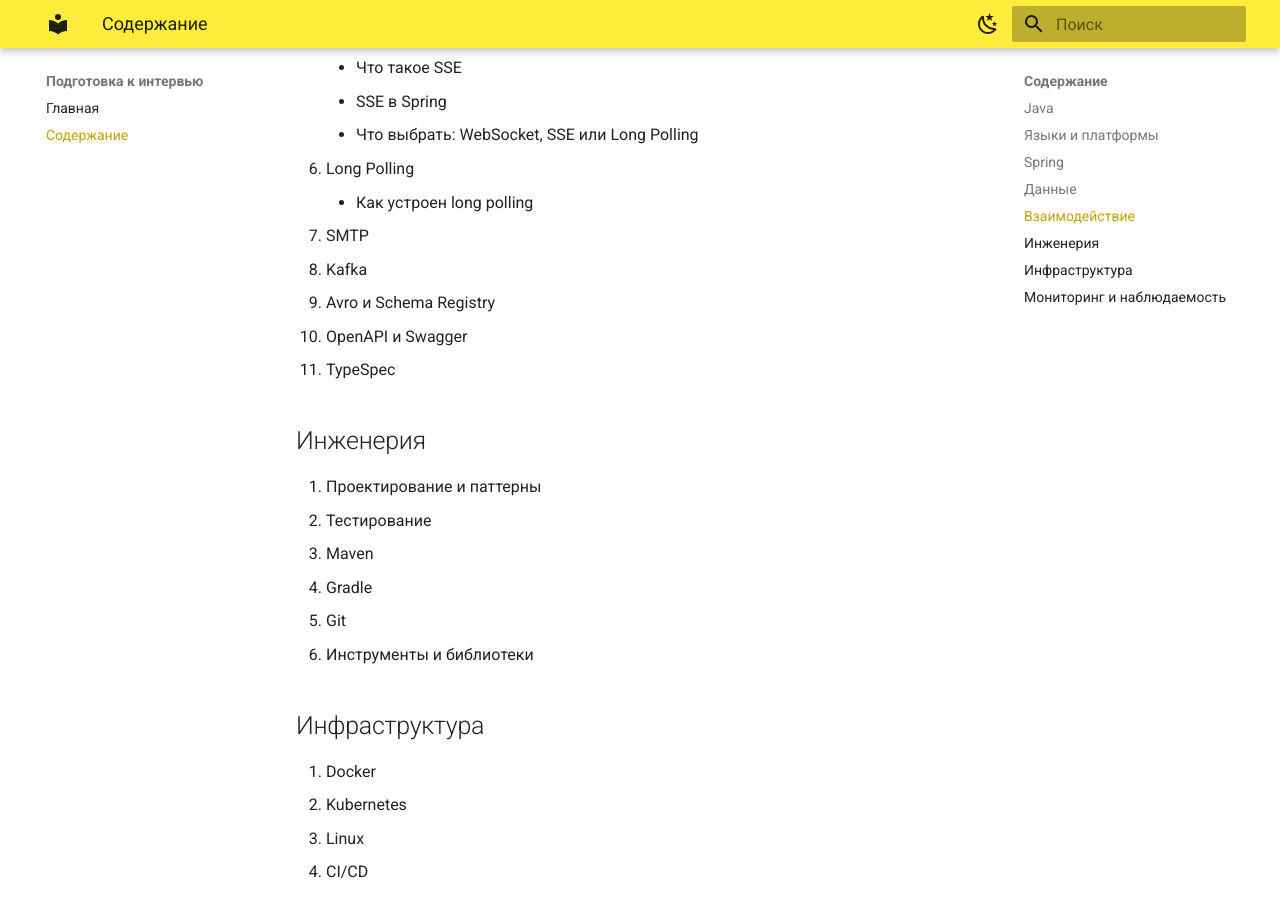
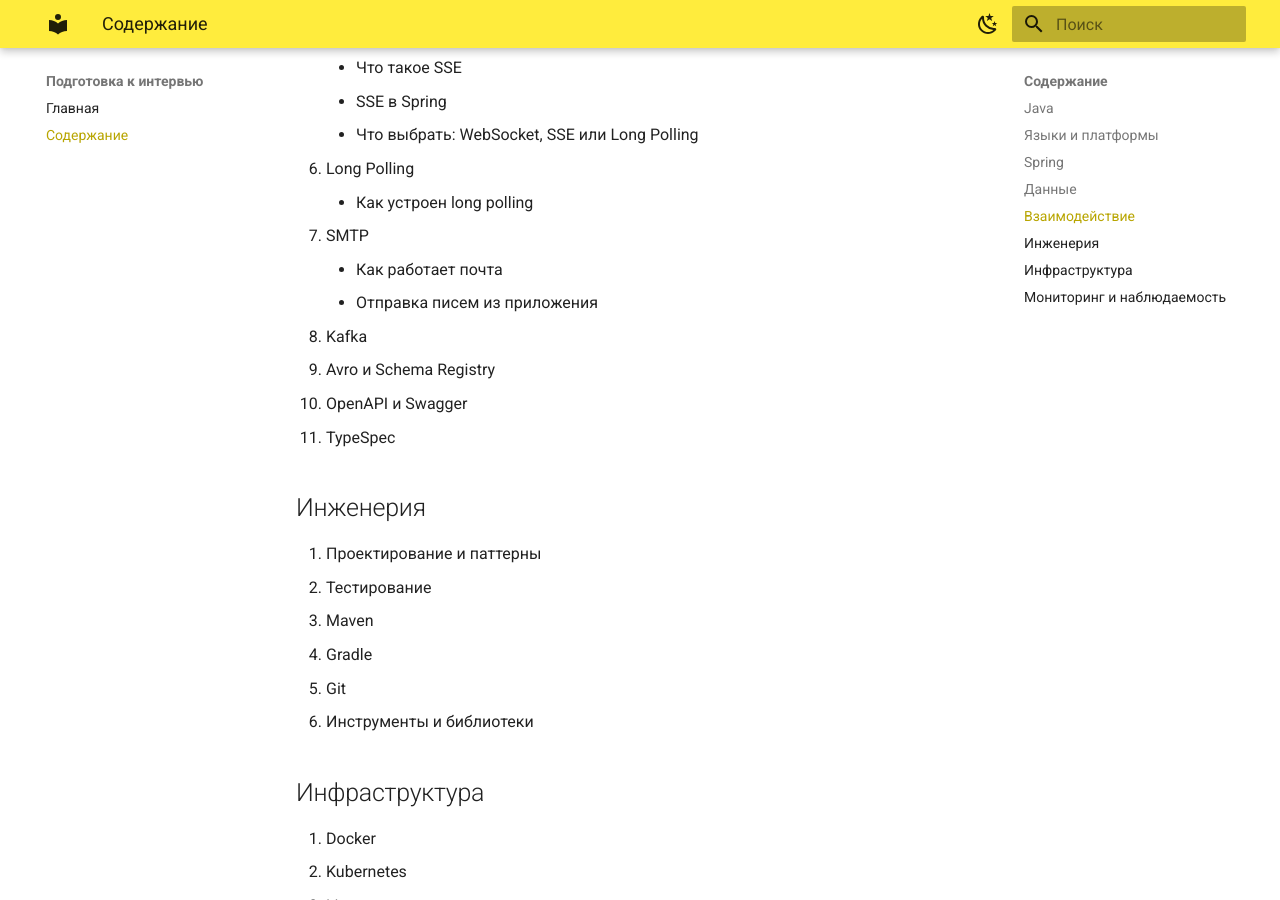
Before and after one commit to artem961/java-backend-notes, an MkDocs documentation site: the page built from docs/contents.md, in a window 1280 px wide and 900 px high, scrolled down 5241 px. Built offline with MkDocs 1.6.1 and Material for MkDocs 9.7.7, drawn with Linux system fonts in a browser that asks for light colours.

Commit message:
Определить состав раздела SMTP
Две темы: путь письма и отправка из приложения.

```diff
--- a/docs/contents.md
+++ b/docs/contents.md
@@ -161,6 +161,8 @@
 26. Long Polling
     - Как устроен long polling
 27. SMTP
+    - Как работает почта
+    - Отправка писем из приложения
 28. Kafka
 29. Avro и Schema Registry
 30. OpenAPI и Swagger
```
